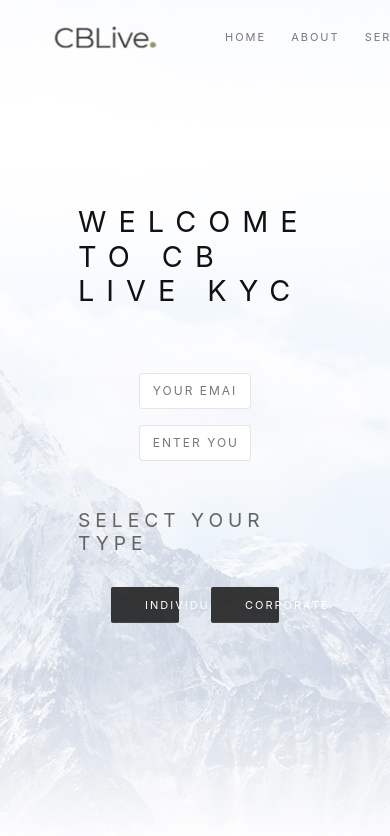
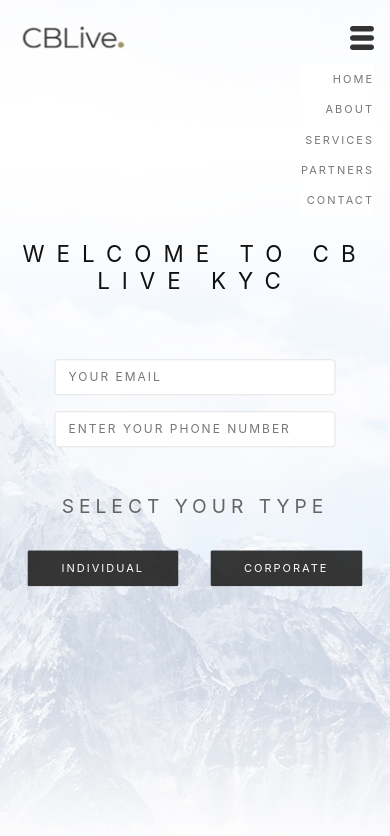
Before and after one commit to iMiracleDev/KYCAML, a React (Create React App) app: page / in a window 390 px wide. Shown: the top 836 px of the page. Built offline with nearby package versions, Linux system fonts and the light colour scheme.

Commit message:
responsive ui

```diff
--- a/src/Components/Home/index.js
+++ b/src/Components/Home/index.js
@@ -5,11 +5,17 @@
 import "./style.scss";
 
 import logo from "./assets/cblive_logo.png";
+import menu from "./assets/menu.svg";
 
 const Home = () => {
   const [email, setEmail] = useState("");
   const [phone, setPhone] = useState("");
   const [isValidEmail, setIsValidEmail] = useState(false);
+  const [showMenu, setShowMenu] = useState(
+    !/android|webos|iphone|ipad|ipod|blackberry|iemobile|opera mini/i.test(
+      navigator.userAgent.toLowerCase()
+    )
+  );
 
   const history = useHistory();
 
@@ -18,12 +24,19 @@
     setIsValidEmail(!re.test(String(email).toLowerCase()));
     return re.test(String(email).toLowerCase());
   };
+
   return (
     <>
       <div className="home">
         <div className="navigation">
           <img src={logo} alt="logo" />
-          <ul>
+          <img
+            className="mini"
+            src={menu}
+            alt="menu"
+            onClick={() => setShowMenu(!showMenu)}
+          />
+          <ul style={{ display: showMenu ? "flex" : "none" }}>
             <li>
               <a href="https://cbl.services/#home" target="_blank">
                 Home
--- a/src/Components/Home/style.scss
+++ b/src/Components/Home/style.scss
@@ -27,6 +27,10 @@
     height: 75px;
     z-index: 100;
     width: 100%;
+
+    .mini {
+      display: none;
+    }
 
     img {
       width: 7rem;
@@ -124,6 +128,7 @@
       font-weight: normal;
       color: #111;
       font-size: 1.8rem;
+      text-align: center;
     }
 
     h5 {
@@ -131,6 +136,47 @@
       letter-spacing: 5px;
       font-weight: 400;
       margin: 2rem 0;
+    }
+  }
+
+  @media only screen and (max-width: 500px) {
+    form {
+      width: 90%;
+
+      h4 {
+        font-size: 1.4rem;
+      }
+
+      button {
+        width: 45% !important;
+      }
+
+      input {
+        width: 80% !important;
+      }
+    }
+
+    .navigation {
+      padding: 1.5rem 1rem;
+
+      .mini {
+        width: 1.5rem;
+        display: block;
+      }
+
+      ul {
+        display: none;
+        flex-direction: column;
+        position: absolute;
+        top: 4rem;
+        right: 1rem;
+
+        li {
+          text-align: right;
+          background: white;
+          padding: 0.5rem 0;
+        }
+      }
     }
   }
 }
```
Also changed, not shown: src/Components/Home/assets/menu.svg (added).
